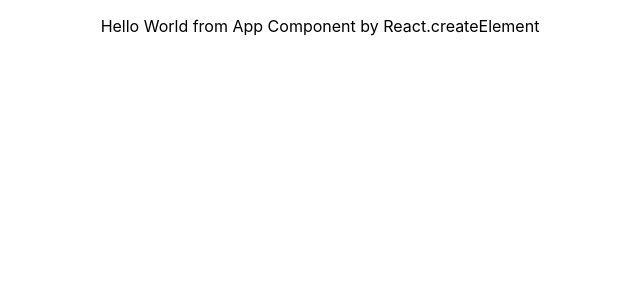
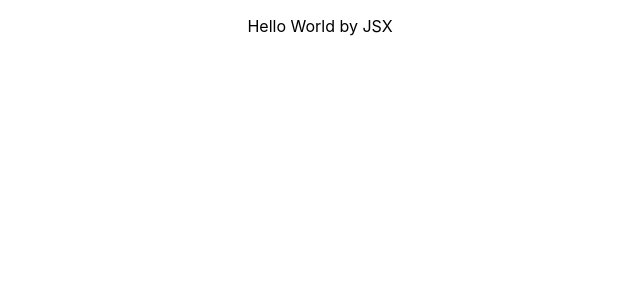
Before and after one commit to chinovieza/simplify-react, a React (Create React App) app in the folder my-first-react/: page / in a window 1280 px wide. Shown: the top 300 px of the page, without its empty margins (320-960 px from the left). Built offline with nearby package versions, Linux system fonts and the light colour scheme.

Commit message:
Render by JSX

```diff
--- a/my-first-react/src/App.js
+++ b/my-first-react/src/App.js
@@ -4,11 +4,9 @@
 
 function App() {
   return (
-    React.createElement(
-      'div',
-      {className: 'App'},
-      React.createElement('p', null, 'Hello World from App Component by React.createElement')
-    )
+    <div className='App'>
+      <p>Hello World by JSX</p>
+    </div>
   );
 }
 
```
